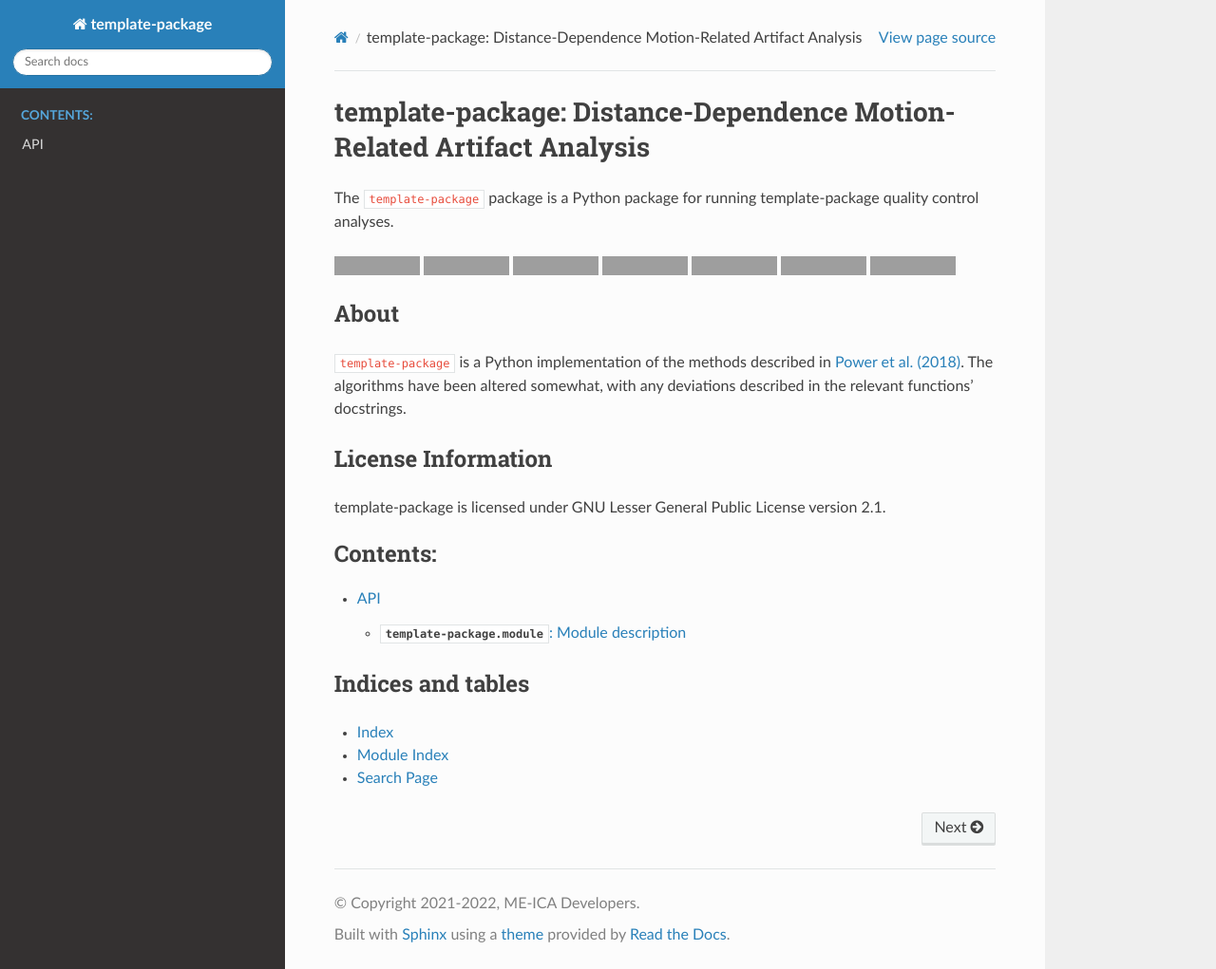
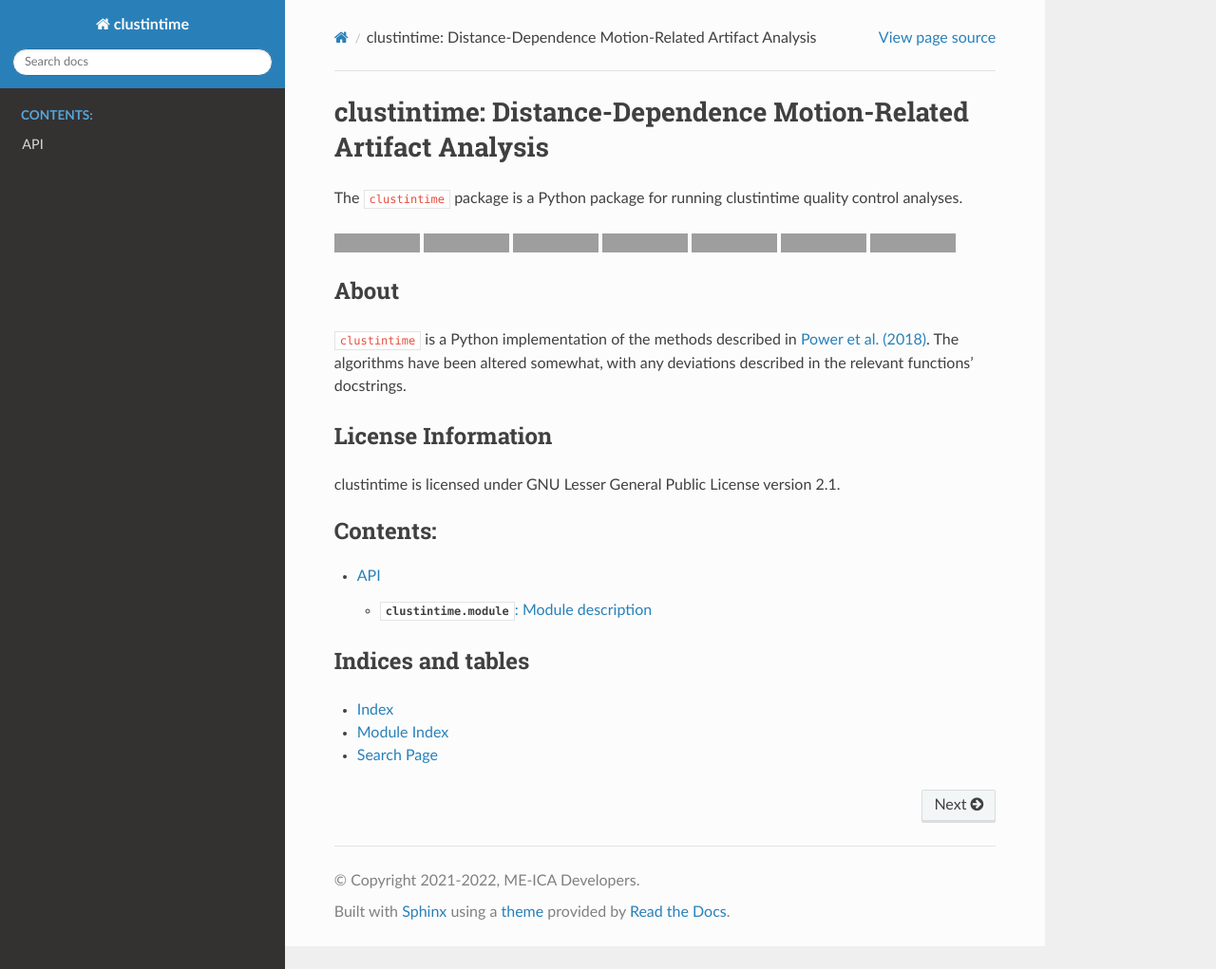
Before and after one commit to Cristina-Tobias/clustintime, a Sphinx documentation site: the page built from docs/index.rst, in a window 1280 px wide and 1021 px high, cut to the strip 0-1021 px from the top of the window. Shown: the whole strip at 95% size. Built offline with Sphinx 7.4.7 and the Read the Docs theme 2.0.0, drawn with Linux system fonts in a browser that asks for light colours; formulas are drawn with MathJax 3; pages that are not in the unit, such as notebooks, are missing from menus; the version number could not be read and is left out; grey boxes are pictures that could not be loaded.

Commit message:
Rename all instances of template_package to clustintime

```diff
--- a/clustintime/_version.py
+++ b/clustintime/_version.py
@@ -42,7 +42,7 @@ def get_config():
     cfg.style = "pep440"
     cfg.tag_prefix = ""
     cfg.parentdir_prefix = ""
-    cfg.versionfile_source = "template-package/_version.py"
+    cfg.versionfile_source = "clustintime/_version.py"
     cfg.verbose = False
     return cfg
 
--- a/docs/conf.py
+++ b/docs/conf.py
@@ -1,7 +1,7 @@
 #!/usr/bin/env python3
 # -*- coding: utf-8 -*-
 #
-# template-package documentation build configuration file, created by
+# clustintime documentation build configuration file, created by
 # sphinx-quickstart
 #
 # This file is execfile()d with the current directory set to its
@@ -25,7 +25,7 @@ from distutils.version import LooseVersion
 import sphinx
 import sphinx_rtd_theme
 
-import template-package
+import clustintime
 
 sys.path.insert(0, os.path.abspath("sphinxext"))
 sys.path.insert(0, os.path.abspath(os.path.pardir))
@@ -72,7 +72,7 @@ master_doc = "index"
 
 # General information about the project.
 
-project = "template-package"
+project = "clustintime"
 copyright = "2021-" + datetime.today().strftime("%Y") + ", ME-ICA Developers"
 author = "ME-ICA Developers"
 
@@ -81,9 +81,9 @@ author = "ME-ICA Developers"
 # built documents.
 
 # The short X.Y version.
-version = template-package.__version__
+version = clustintime.__version__
 # The full version, including alpha/beta/rc tags.
-release = template-package.__version__
+release = clustintime.__version__
 
 # The language for content autogenerated by Sphinx. Refer to documentation
 # for a list of supported languages.
@@ -159,12 +159,12 @@ def setup(app):
 # -- Options for HTMLHelp output ------------------------------------------
 
 # Output file base name for HTML help builder.
-htmlhelp_basename = "template-packagedoc"
+htmlhelp_basename = "clustintimedoc"
 
 # The following is used by sphinx.ext.linkcode to provide links to github
 linkcode_resolve = make_linkcode_resolve(
-    "template-package",
-    "https://github.com/me-ica/template-package/blob/{revision}/{package}/{path}#L{lineno}",
+    "clustintime",
+    "https://github.com/me-ica/clustintime/blob/{revision}/{package}/{path}#L{lineno}",
 )
 
 # Example configuration for intersphinx: refer to the Python standard library.
--- a/docs/index.rst
+++ b/docs/index.rst
@@ -1,37 +1,37 @@
 .. include:: <isonum.txt>
 
 ###########################################################
-template-package: Distance-Dependence Motion-Related Artifact Analysis
+clustintime: Distance-Dependence Motion-Related Artifact Analysis
 ###########################################################
 
-The ``template-package`` package is a Python package for running template-package quality control analyses.
+The ``clustintime`` package is a Python package for running clustintime quality control analyses.
 
-.. image:: https://img.shields.io/pypi/v/template-package.svg
-   :target: https://pypi.python.org/pypi/template-package/
+.. image:: https://img.shields.io/pypi/v/clustintime.svg
+   :target: https://pypi.python.org/pypi/clustintime/
    :alt: Latest Version
 
-.. image:: https://img.shields.io/pypi/pyversions/template-package.svg
-   :target: https://pypi.python.org/pypi/template-package/
+.. image:: https://img.shields.io/pypi/pyversions/clustintime.svg
+   :target: https://pypi.python.org/pypi/clustintime/
    :alt: PyPI - Python Version
 
 .. image:: https://zenodo.org/badge/110845855.svg
    :target: https://zenodo.org/badge/latestdoi/110845855
    :alt: DOI
 
-.. image:: https://circleci.com/gh/ME-ICA/template-package.svg?style=shield
-   :target: https://circleci.com/gh/ME-ICA/template-package
+.. image:: https://circleci.com/gh/ME-ICA/clustintime.svg?style=shield
+   :target: https://circleci.com/gh/ME-ICA/clustintime
    :alt: CircleCI
 
 .. image:: http://img.shields.io/badge/License-LGPL%202.1-blue.svg
    :target: https://opensource.org/licenses/LGPL-2.1
    :alt: License
 
-.. image:: https://readthedocs.org/projects/template-package/badge/?version=latest
-   :target: http://template-package.readthedocs.io/en/latest/?badge=latest
+.. image:: https://readthedocs.org/projects/clustintime/badge/?version=latest
+   :target: http://clustintime.readthedocs.io/en/latest/?badge=latest
    :alt: Documentation Status
 
-.. image:: https://codecov.io/gh/me-ica/template-package/branch/main/graph/badge.svg
-   :target: https://codecov.io/gh/me-ica/template-package
+.. image:: https://codecov.io/gh/me-ica/clustintime/branch/main/graph/badge.svg
+   :target: https://codecov.io/gh/me-ica/clustintime
    :alt: Codecov
 
 
@@ -39,7 +39,7 @@ The ``template-package`` package is a Python package for running template-packag
 About
 *****
 
-``template-package`` is a Python implementation of the methods described in `Power et al. (2018)`_.
+``clustintime`` is a Python implementation of the methods described in `Power et al. (2018)`_.
 The algorithms have been altered somewhat, with any deviations described in the relevant functions' docstrings.
 
 .. _Power et al. (2018): https://doi.org/10.1073/pnas.1720985115
@@ -49,7 +49,7 @@ The algorithms have been altered somewhat, with any deviations described in the
 License Information
 *******************
 
-template-package is licensed under GNU Lesser General Public License version 2.1.
+clustintime is licensed under GNU Lesser General Public License version 2.1.
 
 .. toctree::
    :maxdepth: 2
--- a/pyproject.toml
+++ b/pyproject.toml
@@ -19,9 +19,9 @@ exclude = '''
   )/
   | get_version.py
   | versioneer.py
-  | template-package/info.py
-  | template-package/_version.py
-  | template-package/due.py
+  | clustintime/info.py
+  | clustintime/_version.py
+  | clustintime/due.py
 )
 '''
 
--- a/setup.cfg
+++ b/setup.cfg
@@ -1,8 +1,8 @@
 [versioneer]
 VCS = git
 style = pep440
-versionfile_source = template-package/_version.py
-versionfile_build = template-package/_version.py
+versionfile_source = clustintime/_version.py
+versionfile_build = clustintime/_version.py
 tag_prefix =
 parentdir_prefix =
 
```
Also changed, not shown: docs/api.rst (+6 -6 lines), setup.py (+4 -4 lines), .codecov.yml, .github/pull_request_template.md, 7 other files.
